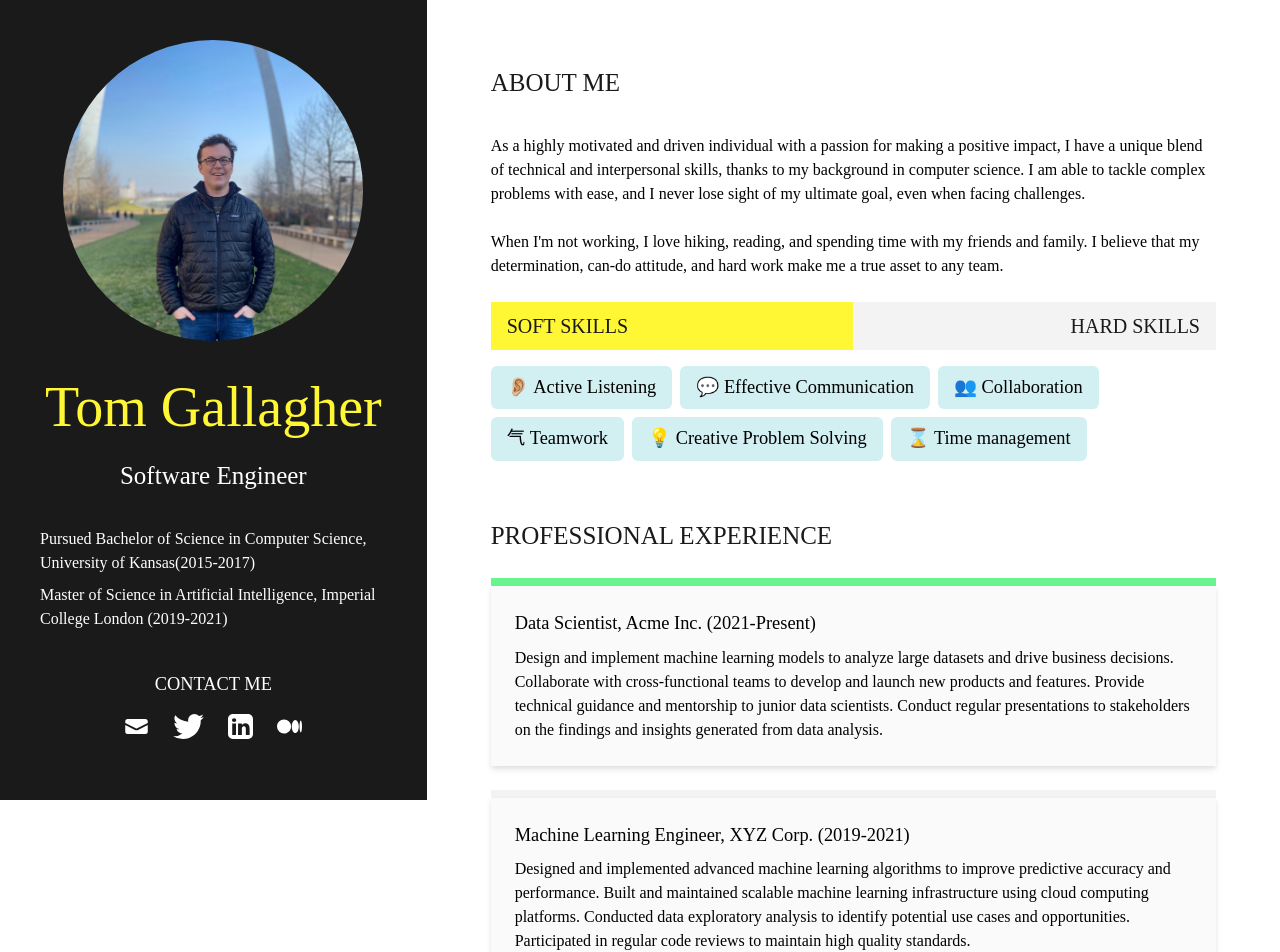
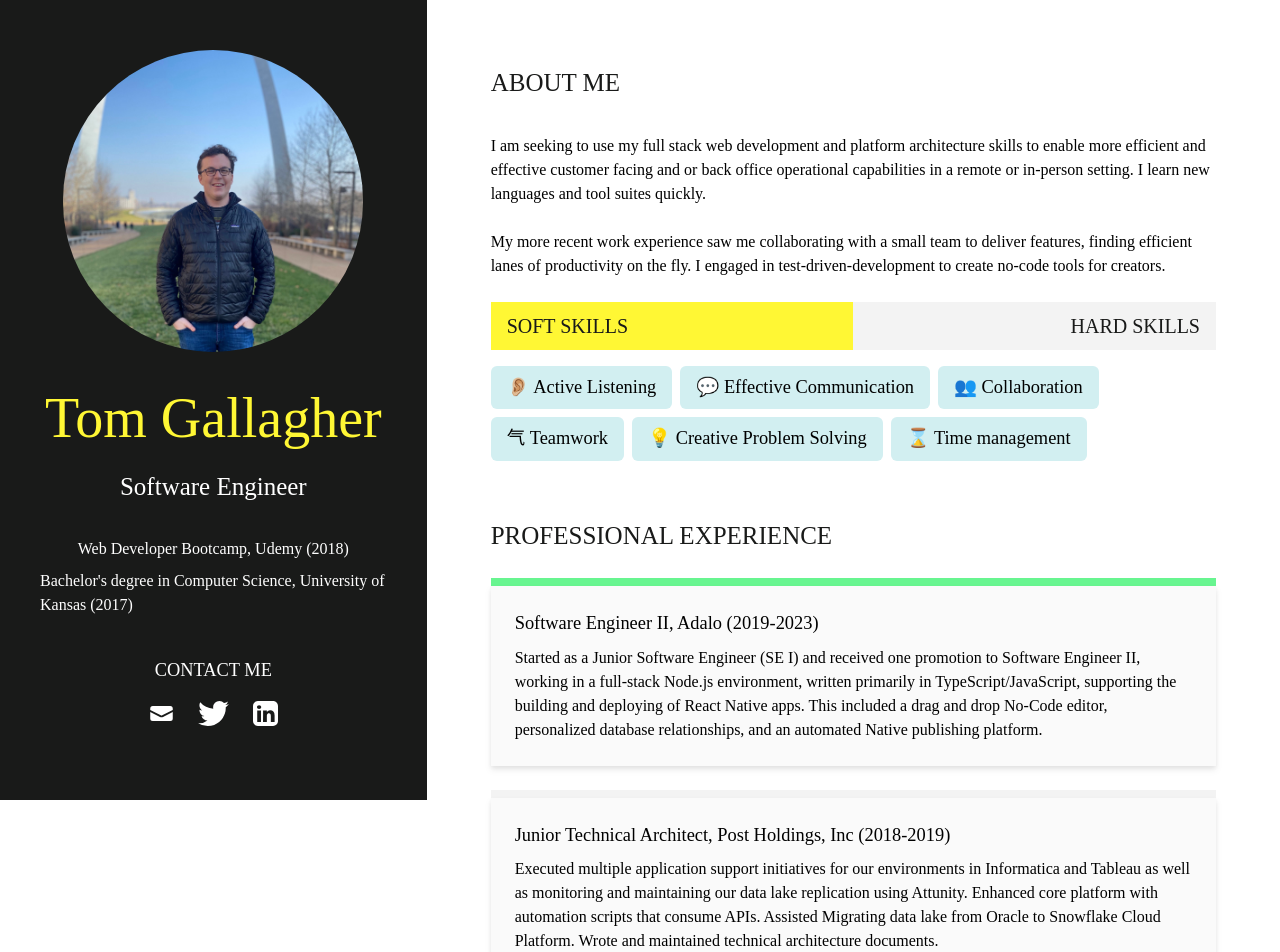
Before and after one commit to tgalg/toms-personal-website, a Next.js app: page / in a window 1280 px wide. Shown: the top 952 px of the page. Built offline with nearby package versions, Linux system fonts and the light colour scheme.

Commit message:
adds personal data

```diff
--- a/app/component/sidebark.jsx
+++ b/app/component/sidebar.jsx
@@ -1,7 +1,7 @@
 import Image from "next/image";
 import React from "react";
 
-import { Envelope, Twitter, Linkedin, Medium } from "./icons";
+import { Envelope, Twitter, Linkedin } from "./icons";
 
 const Sidebar = ({ data }) => {
 	const { name, role, education, contactLinks } = data;
@@ -35,7 +35,7 @@ const Sidebar = ({ data }) => {
 						<a
 							className='icons-contactme'
 							href={contactLinks?.[1]}
-							aria-label={"twitter link"}
+							aria-label={"github link"}
 						>
 							<Twitter />
 						</a>
@@ -46,13 +46,6 @@ const Sidebar = ({ data }) => {
 						>
 							<Linkedin />
 						</a>
-						<a
-							className='icons-contactme'
-							href={contactLinks?.[3]}
-							aria-label={"medium link"}
-						>
-							<Medium />
-						</a>
 					</div>
 				</div>
 			</div>
--- a/app/layout.tsx
+++ b/app/layout.tsx
@@ -1,6 +1,6 @@
 import "./globals.css";
 
-import Sidebar from "./component/sidebark"
+import Sidebar from "./component/sidebar"
 import { personalData } from "../data/page-data"
 
 export default function RootLayout({
--- a/data/page-data.jsx
+++ b/data/page-data.jsx
@@ -2,22 +2,21 @@ export const personalData = {
 	name: "Tom Gallagher",
 	role: "Software Engineer",
 	education: [
-		"Pursued Bachelor of Science in Computer Science, University of Kansas(2015-2017)",
-		"Master of Science in Artificial Intelligence, Imperial College London (2019-2021)",
+		"Web Developer Bootcamp, Udemy (2018)",
+		"Bachelor's degree in Computer Science, University of Kansas (2017)",
 	],
 	contactLinks: [
-		"mailto:emailto:time2code@gmail.com",
-		"https://twitter.com/time_tocode",
-		"https://linkedin.com/aliciarodriguezLi",
-		"https://medium.com/@time2code.ali",
+		"mailto:thomasxgallagher@gmail.com",
+		"https://github.com/tgalg",
+		"https://linkedin.com/in/tom-gallagher-248b58116/",
 	],
 };
 
 export const aboutMe = {
 	title: "About Me",
 	body: [
-		"As a highly motivated and driven individual with a passion for making a positive impact, I have a unique blend of technical and interpersonal skills, thanks to my background in computer science. I am able to tackle complex problems with ease, and I never lose sight of my ultimate goal, even when facing challenges.",
-		"When I'm not working, I love hiking, reading, and spending time with my friends and family. I believe that my determination, can-do attitude, and hard work make me a true asset to any team.",
+		"I am seeking to use my full stack web development and platform architecture skills to enable more efficient and effective customer facing and or back office operational capabilities in a remote or in-person setting. I learn new languages and tool suites quickly.",
+		"My more recent work experience saw me collaborating with a small team to deliver features, finding efficient lanes of productivity on the fly. I engaged in test-driven-development to create no-code tools for creators.",
 	],
 };
 
@@ -31,12 +30,13 @@ export const skills = {
 		{ icon: "⌛️", text: "Time management" },
 	],
 	hard: [
-		{ icon: "💻", text: "Python" },
 		{ icon: "ʦ", text: "TypeScript" },
+		{ icon: "💻", text: "JavaScript" },
 		{ icon: "🚀", text: "React" },
-		{ icon: "💾", text: "SQL" },
-		{ icon: "💾", text: "noSQL" },
-		{ icon: "📈", text: "Data Structures and Algorithms" },
+		{ icon: "🚀", text: "React Native" },
+		{ icon: "💾", text: "PostgreSQL" },
+		{ icon: "☁️", text: "AWS" },
+		{ icon: "🧪", text: "Test Driven Development" },
 	],
 };
 
@@ -44,23 +44,46 @@ export const professionalData = {
 	title: "Professional Experience",
 	experiences: [
 		{
-			role: "Data Scientist, Acme Inc. (2021-Present)",
+			role: "Software Engineer II, Adalo (2019-2023)",
 			description:
-				"Design and implement machine learning models to analyze large datasets and drive business decisions. Collaborate with cross-functional teams to develop and launch new products and features. Provide technical guidance and mentorship to junior data scientists. Conduct regular presentations to stakeholders on the findings and insights generated from data analysis.",
+				"Started as a Junior Software Engineer (SE I) and received one promotion to Software Engineer II, working in a full-stack Node.js environment, written primarily in TypeScript/JavaScript, supporting the building and deploying of React Native apps. This included a drag and drop No-Code editor, personalized database relationships, and an automated Native publishing platform.",
 			current: true,
 		},
-
 		{
-			role: "Machine Learning Engineer, XYZ Corp. (2019-2021)",
+			role: "Junior Technical Architect, Post Holdings, Inc (2018-2019)",
 			description:
-				"Designed and implemented advanced machine learning algorithms to improve predictive accuracy and performance. Built and maintained scalable machine learning infrastructure using cloud computing platforms. Conducted data exploratory analysis to identify potential use cases and opportunities. Participated in regular code reviews to maintain high quality standards.",
+				"Executed multiple application support initiatives for our environments in Informatica and Tableau as well as monitoring and maintaining our data lake replication using Attunity. Enhanced core platform with automation scripts that consume APIs. Assisted Migrating data lake from Oracle to Snowflake Cloud Platform. Wrote and maintained technical architecture documents.",
 			current: false,
 		},
 		{
-			role: "Machine Learning Engineer, ABX Corp. (2020-2021)",
+			role: "Software Developer, Global Velocity (2016)",
 			description:
-				"Designed and implemented advanced machine learning algorithms to improve predictive accuracy and performance. Built and maintained scalable machine learning infrastructure using cloud computing platforms. Conducted data exploratory analysis to identify potential use cases and opportunities. Participated in regular code reviews to maintain high quality standards.",
-			current: false,
-		},
-	],
-};
+				"Collaborated with a team of engineers using GitHub, Trello, SourceTree and other applications while practicing coding in primarily Scala as well as some web development. Assisted with web-scrape security platform by creating check recognition software using Tesseract OCR, C++ and Scala. Performed quality assurance with unit tests and manual tests to ensure high-quality software releases. Presented project results to company executives and stakeholders.",
+				current: false,
+				},
+				],
+				};
+
+				export const projectsData = {
+				title: "Projects",
+				projects: [
+				{
+				name: "Personal Finance Tracker",
+				description:
+				"Developed a full-stack web application to track and visualize personal finances, leveraging React, TypeScript, and PostgreSQL. Implemented secure user authentication, RESTful APIs, and responsive design for a seamless user experience.",
+				link: "https://github.com/tgalg/personal-finance-tracker",
+				},
+				{
+				name: "E-commerce Platform",
+				description:
+				"Built a scalable and efficient e-commerce platform using React, Node.js, and MongoDB, complete with user authentication, product management, and payment processing functionality. Utilized Agile methodologies for rapid development and continuous deployment.",
+				link: "https://github.com/tgalg/e-commerce-platform",
+				},
+				{
+				name: "Weather App",
+				description:
+				"Created a weather application using React, TypeScript, and the OpenWeatherMap API, allowing users to search for weather conditions by city. Incorporated geolocation for automatic local weather updates and implemented a responsive design for seamless use across devices.",
+				link: "https://github.com/tgalg/weather-app",
+				},
+				],
+				};
```
